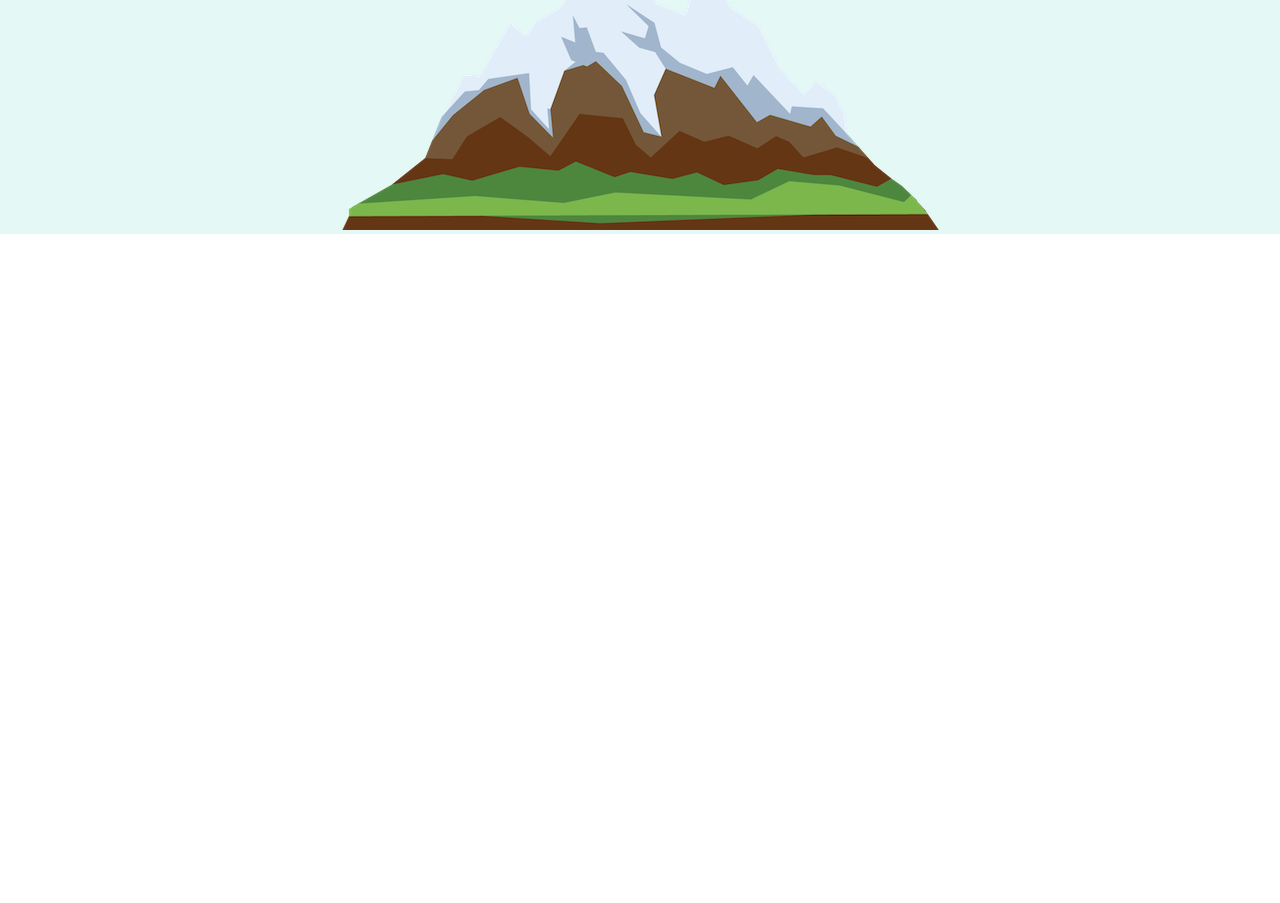
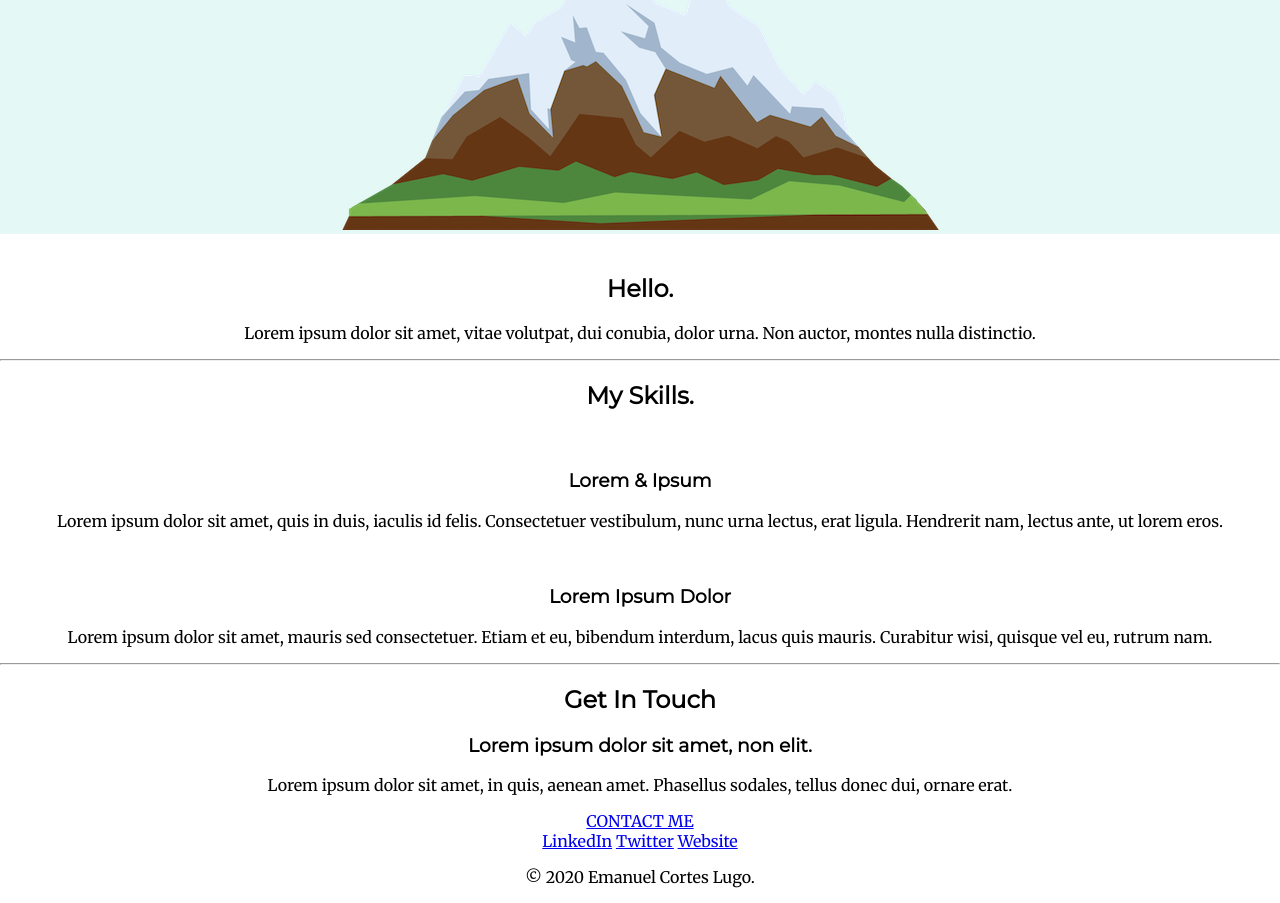
Before and after one commit to ECLKnight/WebPage, a plain HTML site: page index.html in a window 1280 px wide. Shown: the part 331-1234 px from the top of the page. Before the commit the page ends 800 px from the top, so only its background shows below. Drawn offline with Linux system fonts and the light colour scheme.

Commit message:
content added: skills, contactMe

```diff
--- a/index.html
+++ b/index.html
@@ -21,8 +21,54 @@
       <img src="images/mountain.png" alt="mountainImg" />
     </div>
 
-    <div class="middleContainer"></div>
+    <div class="middle-container">
+      <div class="profile">
+        <img src="" alt="" />
+        <h2>Hello.</h2>
+        <p>
+          Lorem ipsum dolor sit amet, vitae volutpat, dui conubia, dolor urna.
+          Non auctor, montes nulla distinctio.
+        </p>
+      </div>
+      <hr />
+      <div class="skills">
+        <h2>My Skills.</h2>
+        <div class="skill-row">
+          <img class="" src="" alt="" />
+          <h3>Lorem & Ipsum</h3>
+          <p>
+            Lorem ipsum dolor sit amet, quis in duis, iaculis id felis.
+            Consectetuer vestibulum, nunc urna lectus, erat ligula. Hendrerit
+            nam, lectus ante, ut lorem eros.
+          </p>
+        </div>
+        <div class="skill-row">
+          <img class="" src="" alt="" />
+          <h3>Lorem Ipsum Dolor</h3>
+          <p>
+            Lorem ipsum dolor sit amet, mauris sed consectetuer. Etiam et eu,
+            bibendum interdum, lacus quis mauris. Curabitur wisi, quisque vel
+            eu, rutrum nam.
+          </p>
+        </div>
+      </div>
+      <hr />
+      <div class="contact-me">
+        <h2>Get In Touch</h2>
+        <h3>Lorem ipsum dolor sit amet, non elit.</h3>
+        <p>
+          Lorem ipsum dolor sit amet, in quis, aenean amet. Phasellus sodales,
+          tellus donec dui, ornare erat.
+        </p>
+        <a class="btn" href="mailto:name@email.com">CONTACT ME</a>
+      </div>
+    </div>
 
-    <div class="lastContainer"></div>
+    <div class="bottom-container">
+      <a class="footer-link" href="https://www.linkedin.com/">LinkedIn</a>
+      <a class="footer-link" href="https://twitter.com/">Twitter</a>
+      <a class="footer-link" href="https://www.appbrewery.co/">Website</a>
+      <p>© 2020 Emanuel Cortes Lugo.</p>
+    </div>
   </body>
 </html>
```
